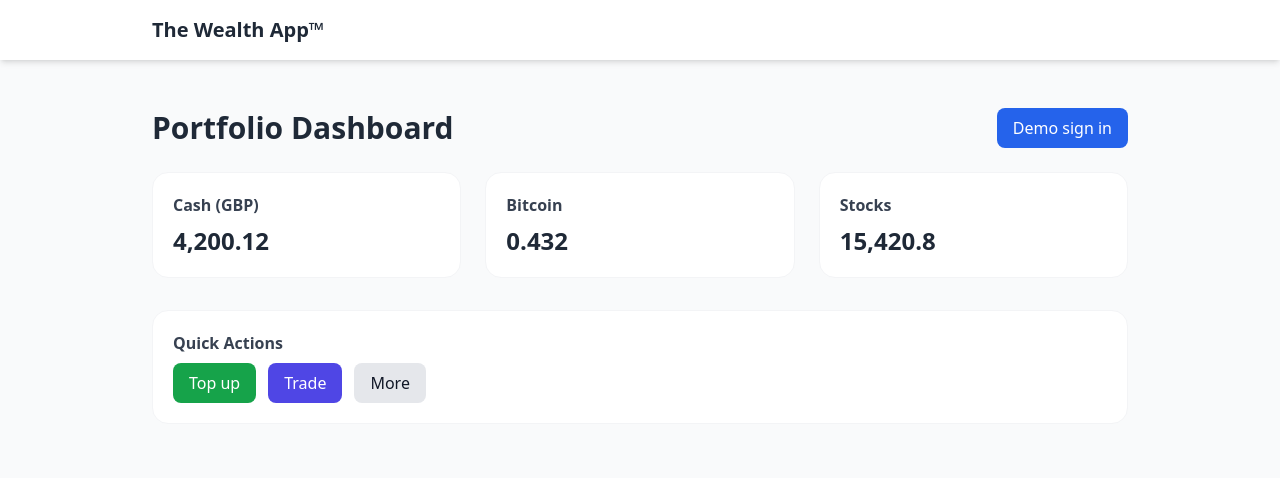
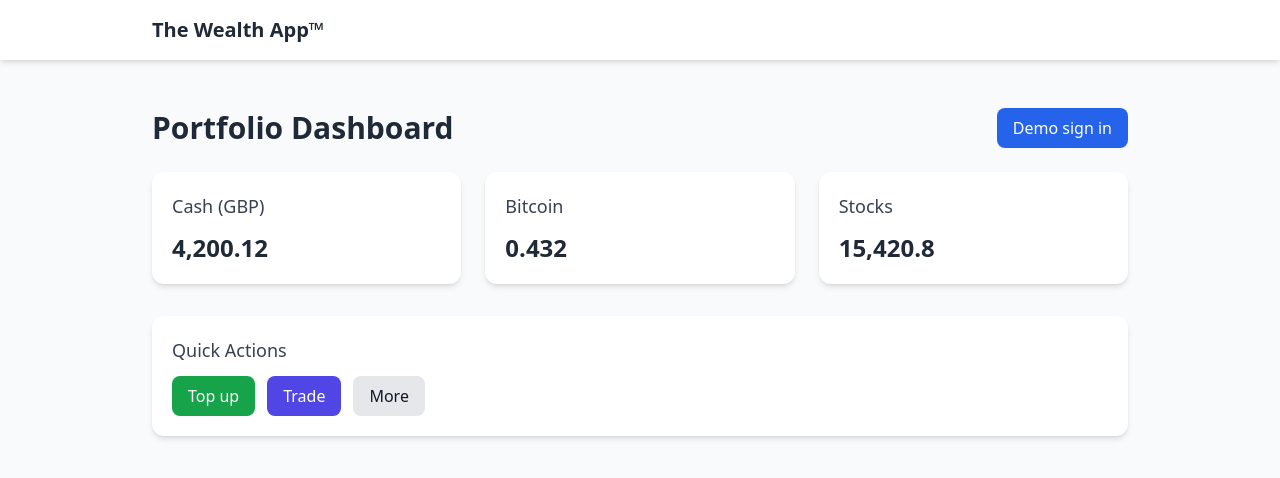
Before and after one commit to unix-jim2k/WEALTH-APP2, a Next.js app: page / in a window 1280 px wide. Shown: the top 478 px of the page. Built offline with nearby package versions, Linux system fonts and the light colour scheme; no server answers.

Commit message:
Update DashboardCard.jsx

```diff
--- a/components/DashboardCard.jsx
+++ b/components/DashboardCard.jsx
@@ -1,8 +1,8 @@
 export default function DashboardCard({ title, children }) {
   return (
-    <div className="bg-white hover:shadow-lg transition-shadow duration-200 rounded-2xl border border-gray-100 p-5">
-      <h2 className="text-gray-700 font-semibold mb-2">{title}</h2>
-      <div>{children}</div>
+    <div className="bg-white rounded-xl shadow-md p-5 hover:shadow-lg transition">
+      <h2 className="text-lg font-medium text-gray-700 mb-3">{title}</h2>
+      {children}
     </div>
   )
 }
```
